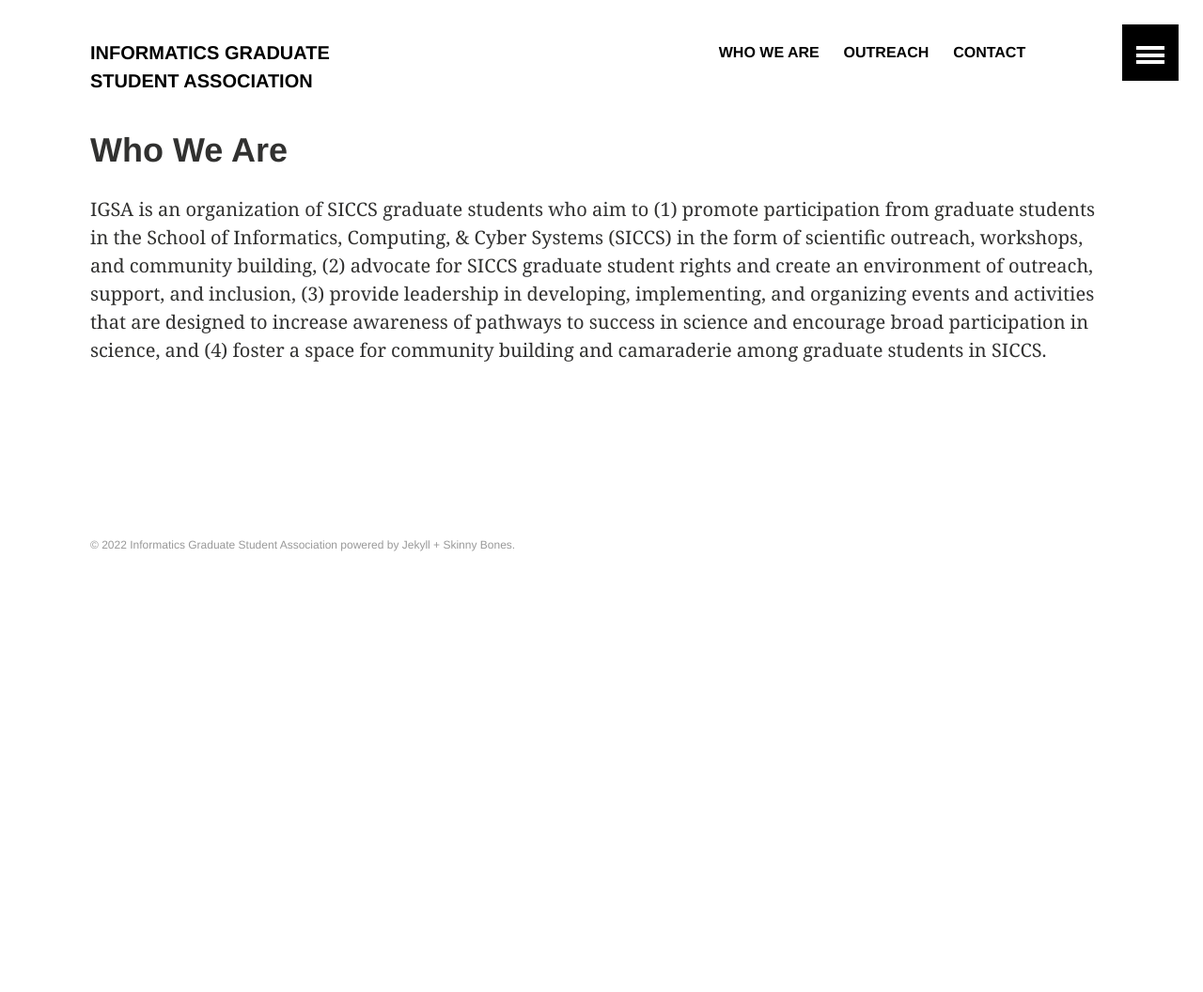
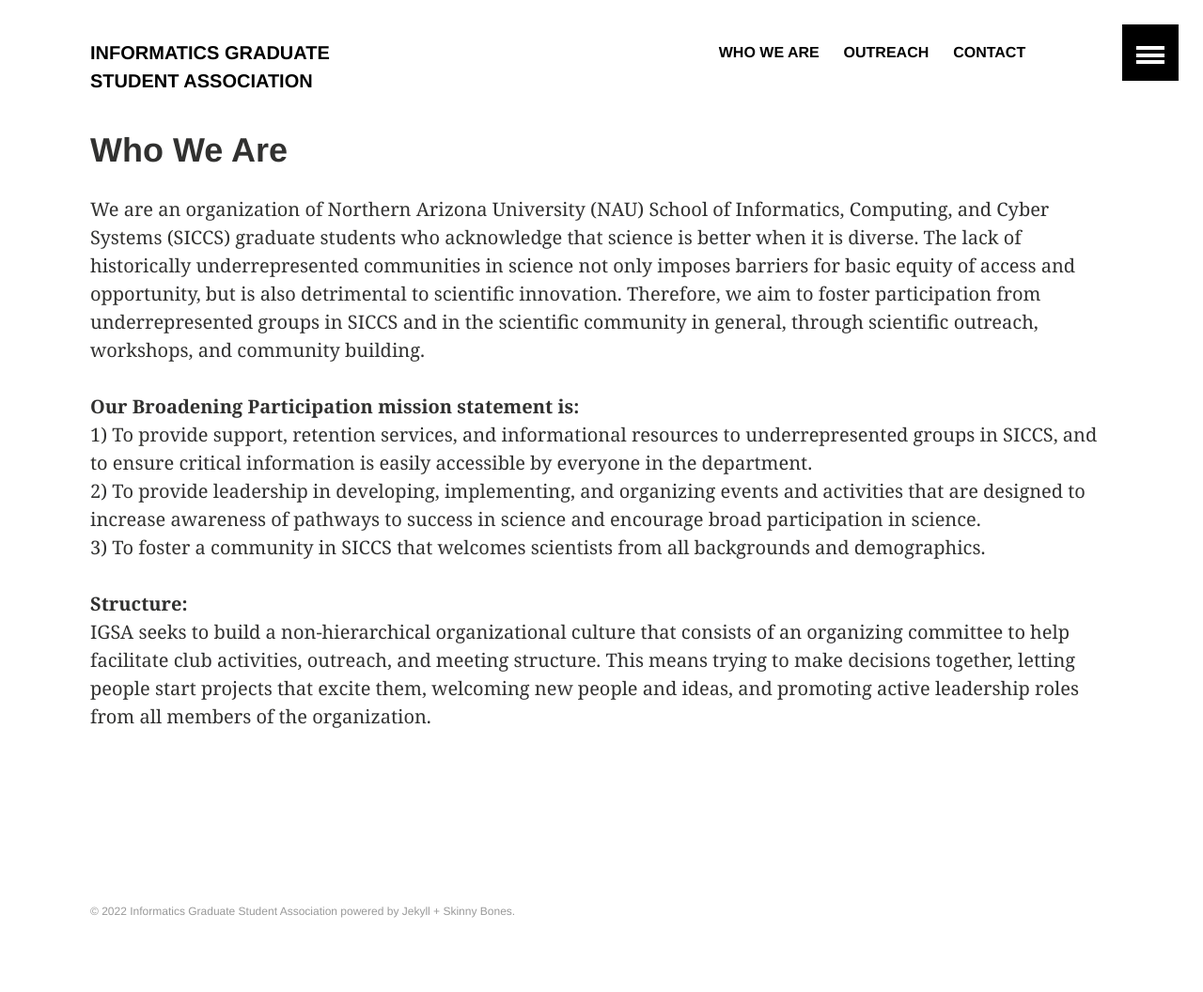
Before and after one commit to IGSA-SICCS/IGSA-SICCS.github.io, a Jekyll site: the page built from whoweare.html, in a window 1280 px wide. Shown: the whole page at 94% size. Built offline with Jekyll 4.4.1, drawn with Linux system fonts in a browser that asks for light colours; before the commit the page ends 900 px from its top, so only the background shows below that.

Commit message:
updated home photo and page info

```diff
--- a/contact.html
+++ b/contact.html
@@ -4,4 +4,4 @@
 ---
 
 
-<p> Please email egr65 at nau dot edu for inquiries. </p>
+<p> To join IGSA, please fill out this <a href="https://forms.gle/XNFjaqWKDrfYLAye9"><strong>form</strong></a> </p>
--- a/whoweare.html
+++ b/whoweare.html
@@ -1,7 +1,16 @@
 ---
 layout: archive
-title: Who We Are
+title: "Who We Are"
 ---
 
 
-<p> IGSA is an organization of SICCS graduate students who aim to (1) promote participation from graduate students in the School of Informatics, Computing, & Cyber Systems (SICCS) in the form of scientific outreach, workshops, and community building, (2) advocate for SICCS graduate student rights and create an environment of outreach, support, and inclusion, (3) provide leadership in developing, implementing, and organizing events and activities that are designed to increase awareness of pathways to success in science and encourage broad participation in science, and (4) foster a space for community building and camaraderie among graduate students in SICCS.</p>
+<p> We are an organization of Northern Arizona University (NAU) School of Informatics, Computing, and Cyber Systems (SICCS) graduate students who acknowledge that science is better when it is diverse. The lack of historically underrepresented communities in science not only imposes barriers for basic equity of access and opportunity, but is also detrimental to scientific innovation. Therefore, we aim to foster participation from underrepresented groups in SICCS and in the scientific community in general, through scientific outreach, workshops, and community building.
+<br><br>
+<strong>Our Broadening Participation mission statement is:</strong><br>
+1) To provide support, retention services, and informational resources to underrepresented groups in SICCS, and to ensure critical information is easily accessible by everyone in the department.<br>
+2) To provide leadership in developing, implementing, and organizing events and activities that are designed to increase awareness of pathways to success in science and encourage broad participation in science.<br>
+3) To foster a community in SICCS that welcomes scientists from all backgrounds and demographics.<br><br>
+
+<strong>Structure:</strong><br>
+IGSA seeks to build a non-hierarchical organizational culture that consists of an organizing committee to help facilitate club activities, outreach, and meeting structure. This means trying to make decisions together, letting people start projects that excite them, welcoming new people and ideas, and promoting active leadership roles from all members of the organization.
+</p>
```
Also changed, not shown: index.md (+18 -0 lines), 2 other files.
